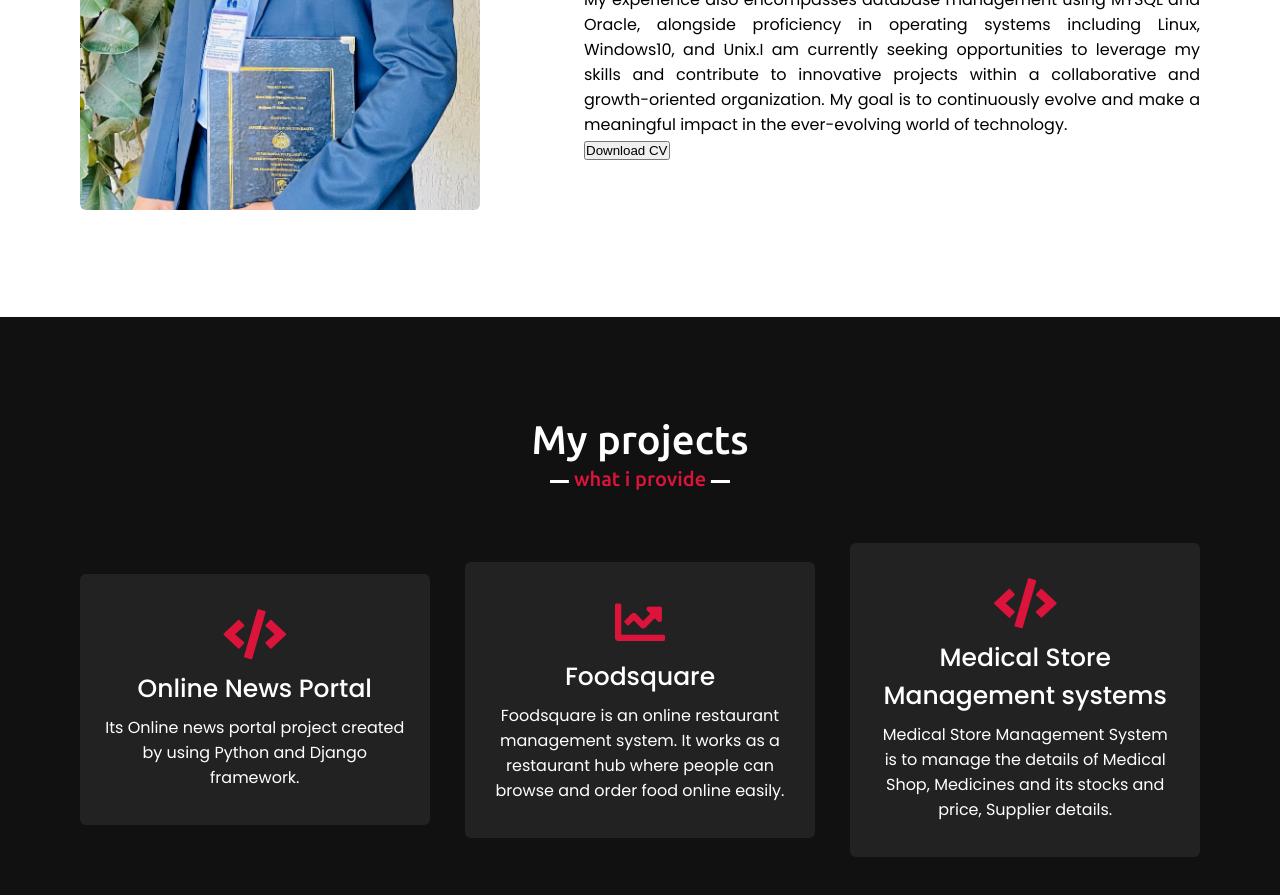
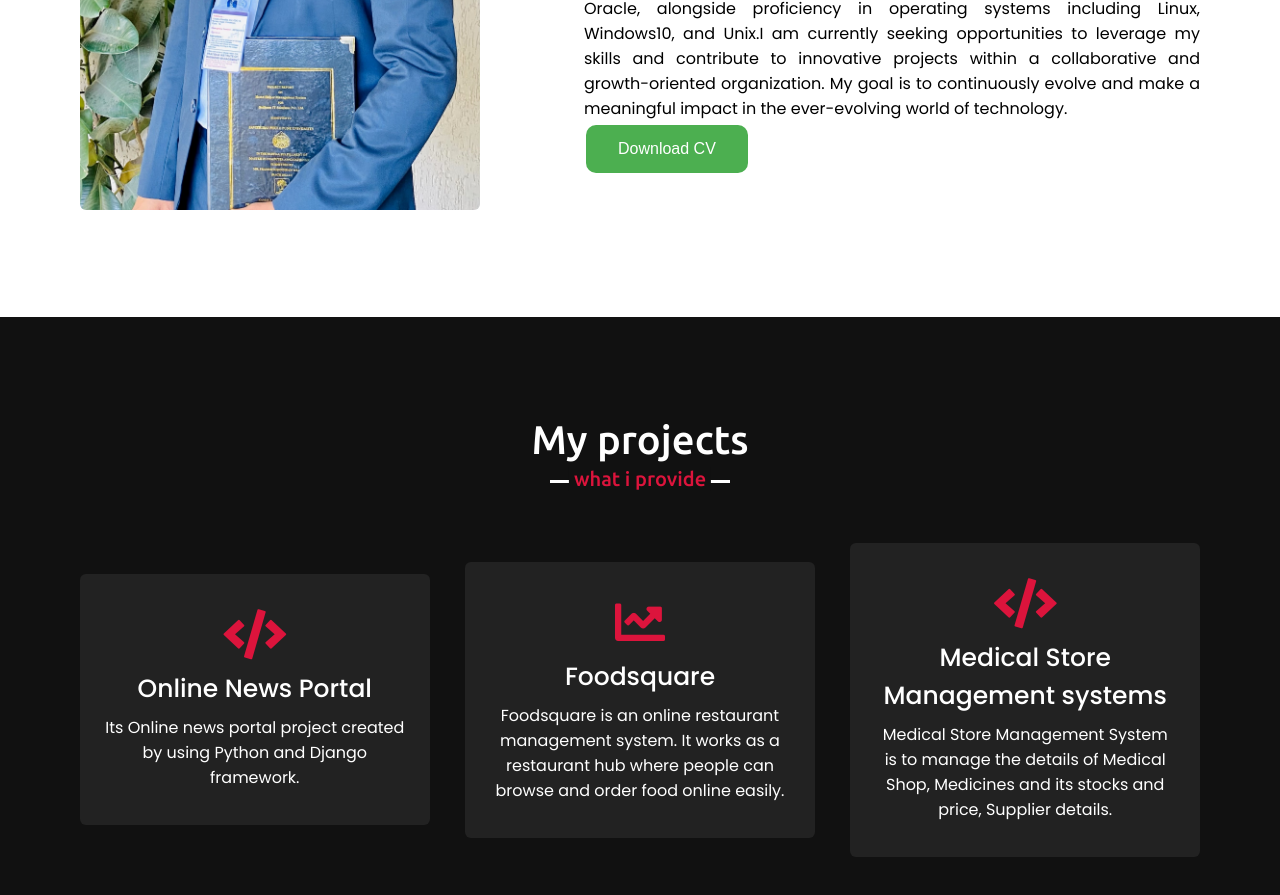
Before and after one commit to pramodk5050/Pramod_Portfolio, a plain HTML site: page index.html in a window 1280 px wide. Shown: the part 1380-2275 px from the top of the page. Drawn offline with nearby package versions, Linux system fonts and the light colour scheme.

Commit message:
Update index.html

```diff
--- a/index.html
+++ b/index.html
@@ -11,7 +11,25 @@
     <script src="https://cdnjs.cloudflare.com/ajax/libs/waypoints/4.0.1/jquery.waypoints.min.js"></script>
     <script src="https://cdnjs.cloudflare.com/ajax/libs/OwlCarousel2/2.3.4/owl.carousel.min.js"></script>
     <link rel="stylesheet" href="https://cdnjs.cloudflare.com/ajax/libs/OwlCarousel2/2.3.4/assets/owl.carousel.min.css"/>
+<style>
+        .resume_button button {
+            background-color: #4CAF50; /* Green background */
+            border: none; /* No border */
+            color: white; /* White text */
+            padding: 15px 32px; /* Padding */
+            text-align: center; /* Center text */
+            text-decoration: none; /* No underline */
+            display: inline-block; /* Display as inline-block */
+            font-size: 16px; /* Font size */
+            margin: 4px 2px; /* Margin */
+            cursor: pointer; /* Cursor pointer */
+            border-radius: 10px; /* Rounded corners */
+        }
 
+        .resume_button button:hover {
+            background-color: #45a049; /* Darker green on hover */
+        }
+    </style>
 </head>
 <body>
     <div class="scroll-up-btn">
```
